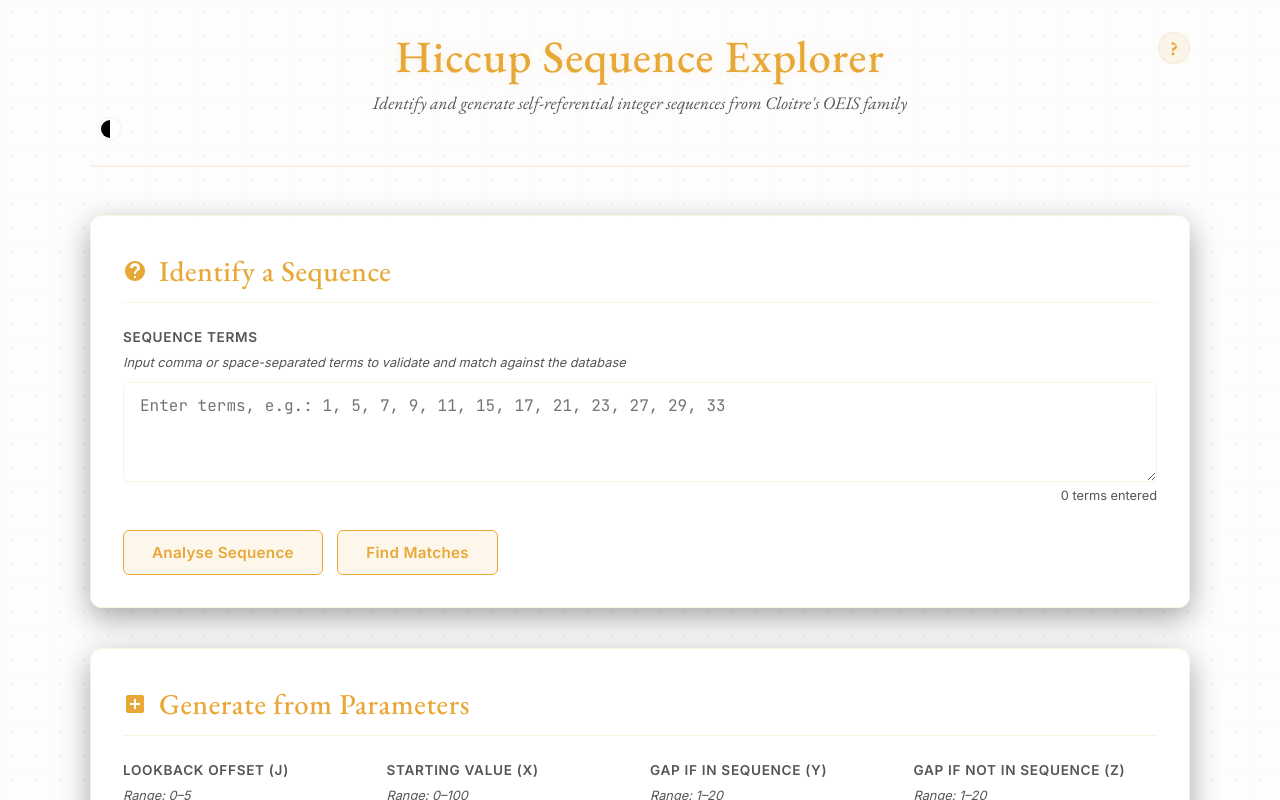
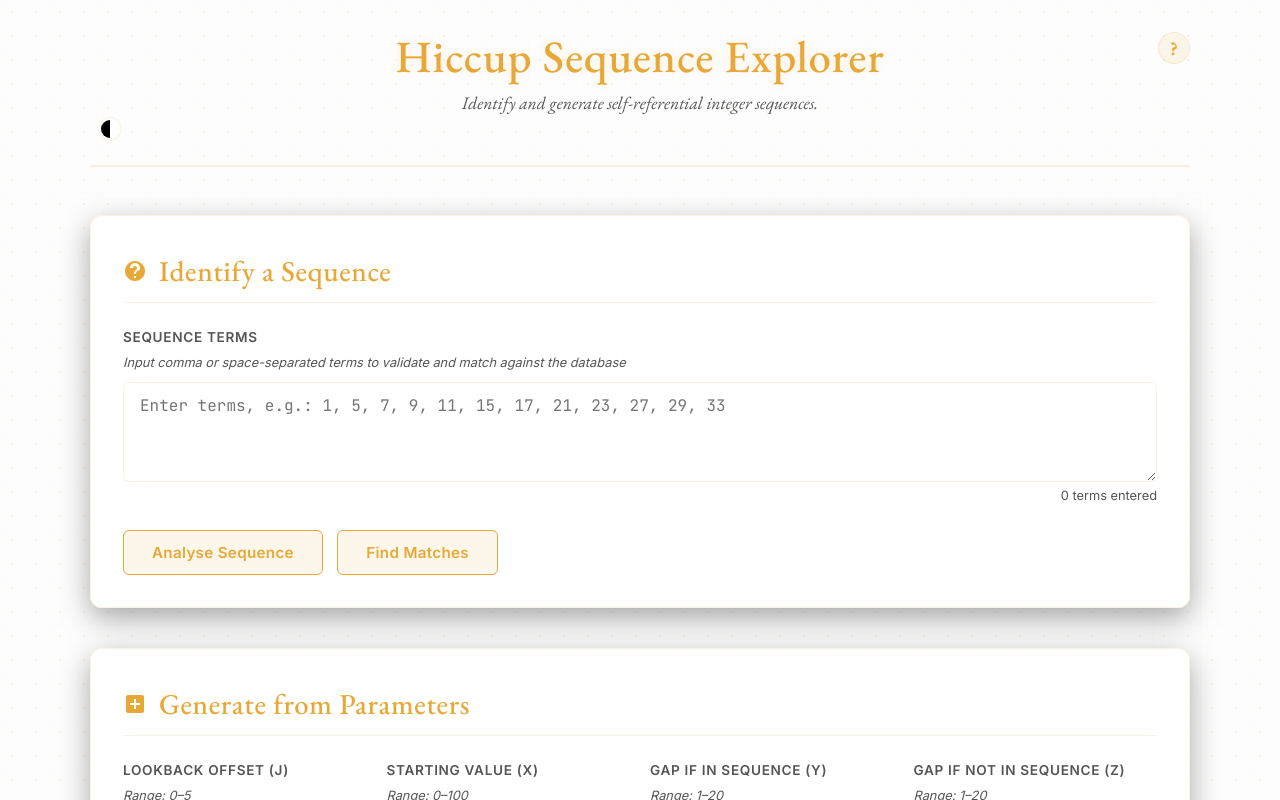
Before and after one commit to Darkmatterg7/HiccupSequencesDatabase, a plain HTML site: page index.html in a window 1280 px wide. Shown: the top 800 px of the page. Drawn offline with nearby package versions, Linux system fonts and the light colour scheme.

Commit message:
Update header description: Remove 'from Cloitre's OEIS family' from header paragraph

```diff
--- a/index.html
+++ b/index.html
@@ -1119,7 +1119,7 @@ body.light-theme table#seq-table th {
     <!-- HEADER -->
     <header>
       <h1 id="main-title">Hiccup Sequence Explorer</h1>
-      <p>Identify and generate self-referential integer sequences from Cloitre's OEIS family</p>
+      <p>Identify and generate self-referential integer sequences.</p>
 
       <button class="info-btn" onclick="openHelpModal()" aria-label="Explain Hiccup Sequences" title="Explain Hiccup Sequences">?</button>
       <button class="theme-toggle" id="theme-toggle" aria-label="Toggle light/dark theme" title="Toggle light/dark theme"></button>
```
